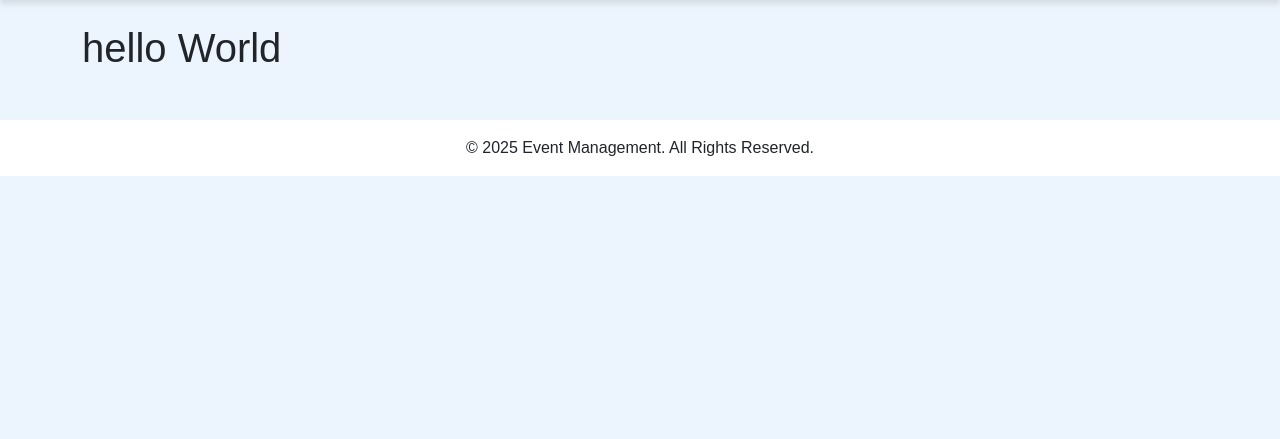
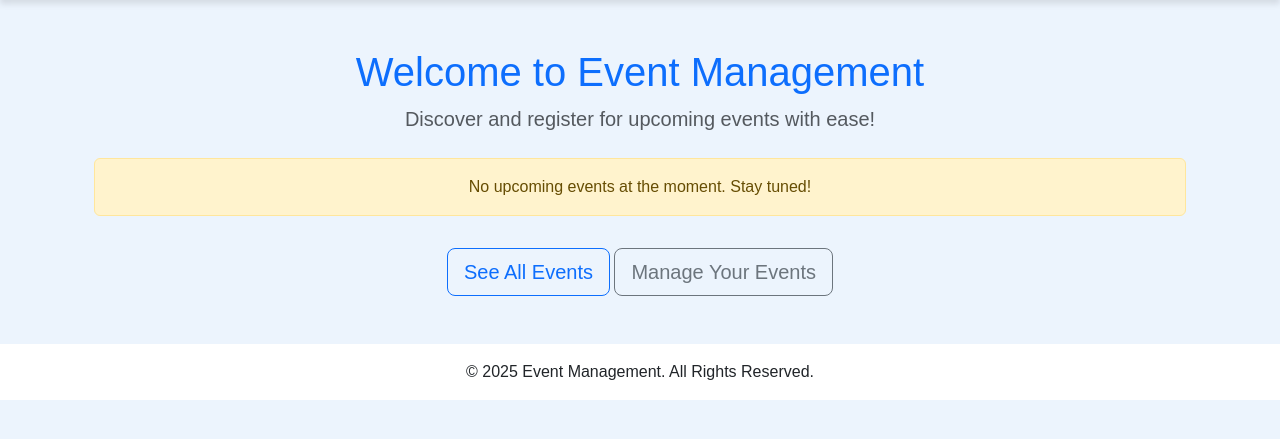
Before and after one commit to nrshagor/event-management-system, a PHP site: page /event-management-system/ in a window 1280 px wide. Shown: the part 62-501 px from the top of the page. Run offline with PHP 8.4, Linux system fonts and the light colour scheme; data that the repository does not hold is empty.

Commit message:
update index file

```diff
--- a/index.php
+++ b/index.php
@@ -1,7 +1,81 @@
 <?php
+require_once __DIR__ . '/app/config.php';
+require_once __DIR__ . '/app/controllers/EventController.php';
+require_once __DIR__ . '/app/controllers/AttendeeController.php';
+
+$eventController = new EventController($pdo);
+$attendeeController = new AttendeeController($pdo);
+
+// Get the latest 5 events for homepage
+$events = $eventController->getLatestEvents(5);
+
+if (!is_array($events)) {
+    $events = [];
+}
 ?>
 
 <?php include __DIR__ . '/app/views/header.php'; ?>
-<h1>hello World</h1>
+
+<div class="container text-center mt-5">
+    <h1 class="text-primary font-weight-bold">Welcome to Event Management</h1>
+    <p class="lead text-muted">Discover and register for upcoming events with ease!</p>
+
+    <div class="row mt-4">
+        <?php if (!empty($events)): ?>
+            <?php foreach ($events as $event):
+                $attendeeCount = $attendeeController->countAttendees($event['id']);
+                $remainingSeats = max(0, $event['capacity'] - $attendeeCount);
+            ?>
+                <div class="col-md-4">
+                    <div class="card shadow-lg border-0 mb-4">
+                        <img src="<?= BASE_URL ?>public/uploads/<?= htmlspecialchars($event['image']) ?>"
+                            class="card-img-top"
+                            alt="<?= htmlspecialchars($event['name']) ?>"
+                            style="height: 200px; object-fit: cover;">
+                        <div class="card-body">
+                            <h3 class="card-title text-primary"><?= htmlspecialchars($event['name']) ?></h3>
+                            <p class="card-text text-muted"><?= htmlspecialchars($event['description']) ?></p>
+                            <p><strong>Date:</strong> <?= date('F j, Y, g:i A', strtotime($event['date'])) ?></p>
+                            <p><strong>Location:</strong> <?= htmlspecialchars($event['location']) ?></p>
+                            <div class="progress mb-3">
+                                <div class="progress-bar bg-success" role="progressbar"
+                                    style="width: <?= ($attendeeCount / $event['capacity']) * 100 ?>%;"
+                                    aria-valuenow="<?= $attendeeCount ?>" aria-valuemin="0" aria-valuemax="<?= $event['capacity'] ?>">
+                                    <?= $attendeeCount ?> / <?= $event['capacity'] ?> Registered
+                                </div>
+                            </div>
+                            <?php if ($remainingSeats > 0): ?>
+                                <a href="<?= BASE_URL ?>public/register_attendee.php?event_id=<?= $event['id'] ?>" class="btn btn-primary btn-block">
+                                    Register Now (<?= $remainingSeats ?> left)
+                                </a>
+                            <?php else: ?>
+                                <button class="btn btn-danger btn-block" disabled>
+                                    Event is fully booked
+                                </button>
+                            <?php endif; ?>
+                        </div>
+                    </div>
+                </div>
+            <?php endforeach; ?>
+        <?php else: ?>
+            <div class="col-12">
+                <div class="alert alert-warning">No upcoming events at the moment. Stay tuned!</div>
+            </div>
+        <?php endif; ?>
+    </div>
+
+    <!-- See More Events Button -->
+    <a href="<?= BASE_URL ?>public/search_results.php" class="btn btn-outline-primary btn-lg mt-3">
+        See All Events
+    </a>
+
+    <!-- Search Events Button -->
+
+
+    <a href="<?= isset($_SESSION['user_id']) ? BASE_URL . 'public/events.php' : BASE_URL . 'public/login.php' ?>" class="btn btn-outline-secondary btn-lg mt-3">
+        Manage Your Events
+    </a>
+
+</div>
 
 <?php include __DIR__ . '/app/views/footer.php'; ?>
```
